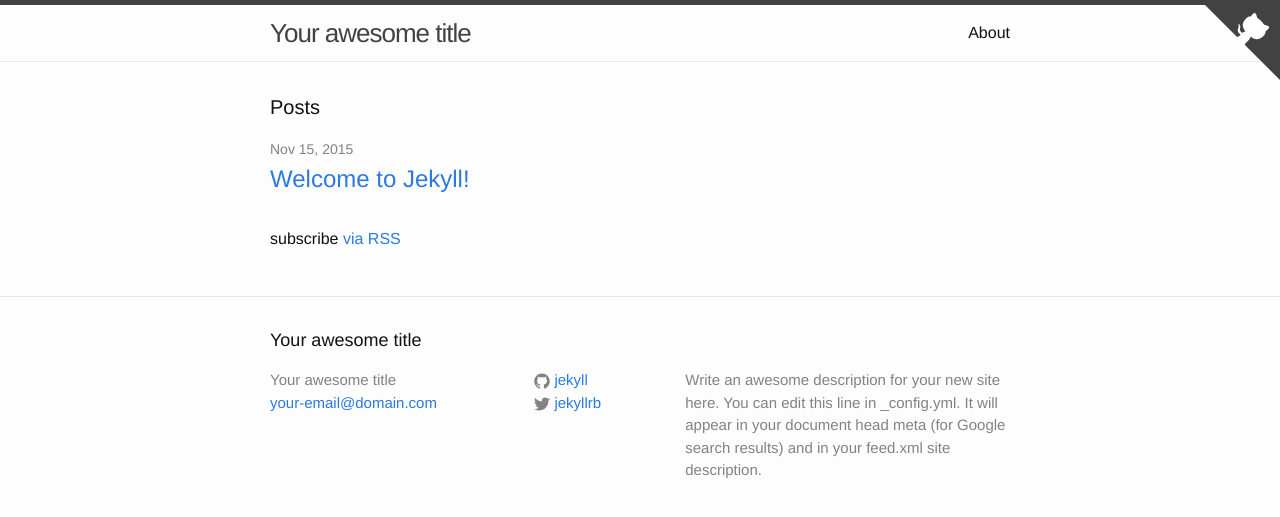
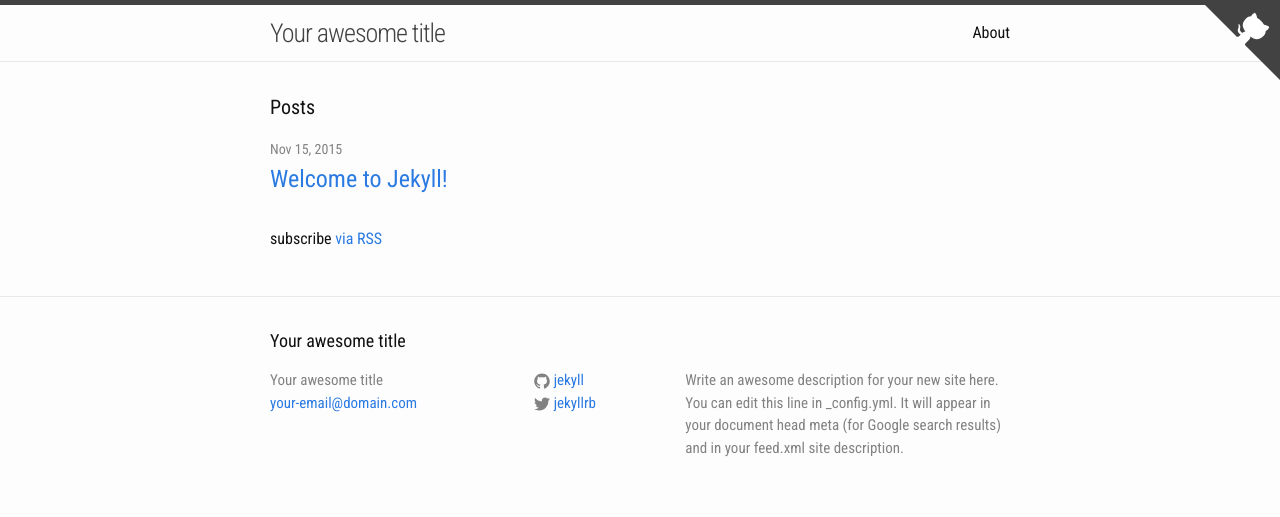
Before and after one commit to fatfer/fatfer.github.io, a Jekyll site: the page built from index.html, in a window 1280 px wide. Shown: the top 517 px of the page. Built offline with Jekyll 4.4.1, drawn with Linux system fonts in a browser that asks for light colours.

Commit message:
changed base font to Roboto

```diff
--- a/_includes/head.html
+++ b/_includes/head.html
@@ -7,6 +7,7 @@
   <meta name="description" content="{% if page.excerpt %}{{ page.excerpt | strip_html | strip_newlines | truncate: 160 }}{% else %}{{ site.description }}{% endif %}">
 
   <link rel="stylesheet" href="{{ "/css/main.css" | prepend: site.baseurl }}">
+  <link rel="stylesheet" href="//fonts.googleapis.com/css?family=Roboto+Condensed:300,300italic,400,400italic,700,700italic|Oswald:300,400,700">
   <link rel="canonical" href="{{ page.url | replace:'index.html','' | prepend: site.baseurl | prepend: site.url }}">
   <link rel="alternate" type="application/rss+xml" title="{{ site.title }}" href="{{ "/feed.xml" | prepend: site.baseurl | prepend: site.url }}">
 </head>
--- a/css/main.scss
+++ b/css/main.scss
@@ -6,7 +6,7 @@
 
 
 // Our variables
-$base-font-family: "Helvetica Neue", Helvetica, Arial, sans-serif;
+$base-font-family: 'Roboto Condensed',"Helvetica Neue", Helvetica, Arial, sans-serif;
 $base-font-size:   16px;
 $base-font-weight: 400;
 $small-font-size:  $base-font-size * 0.875;
```
